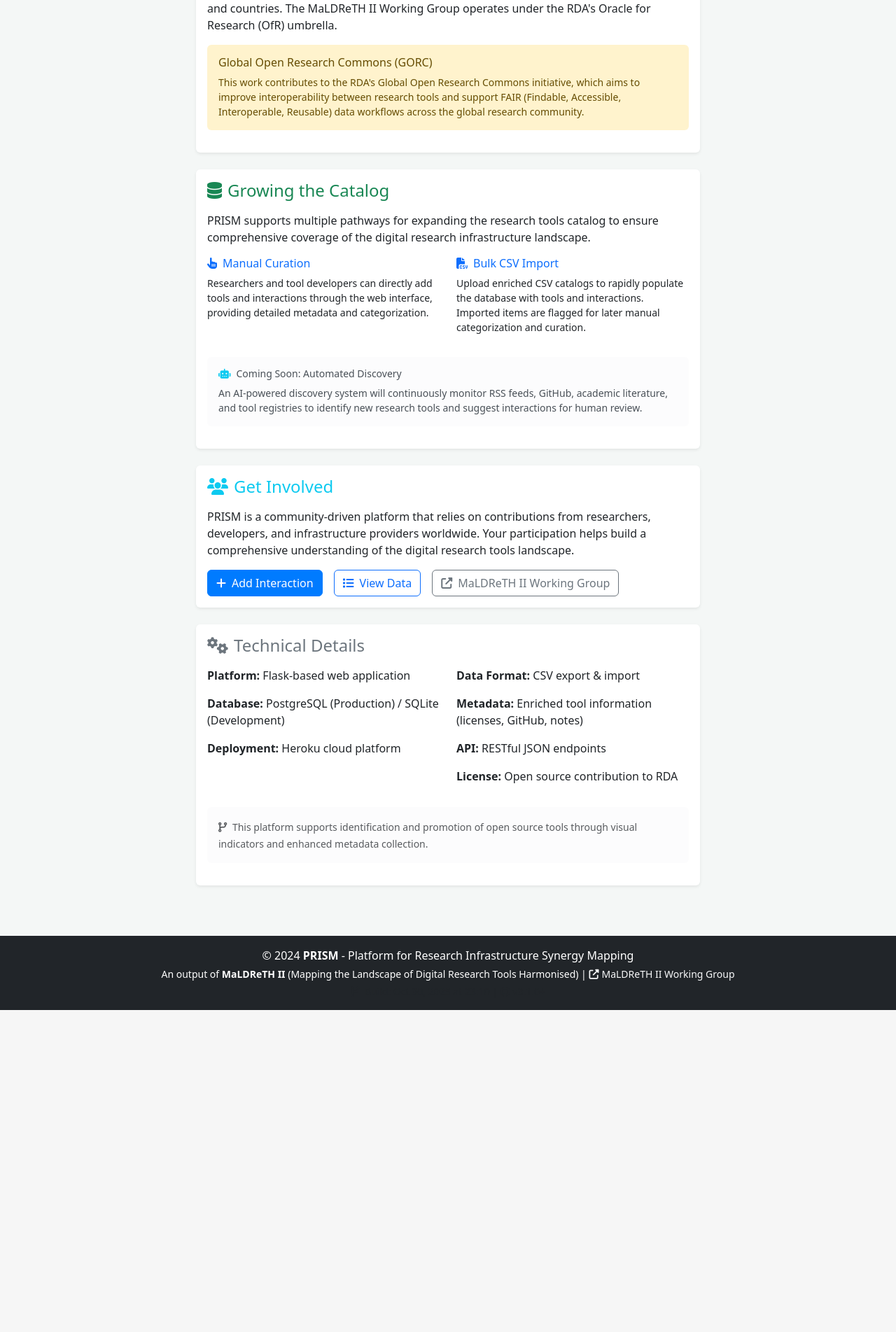
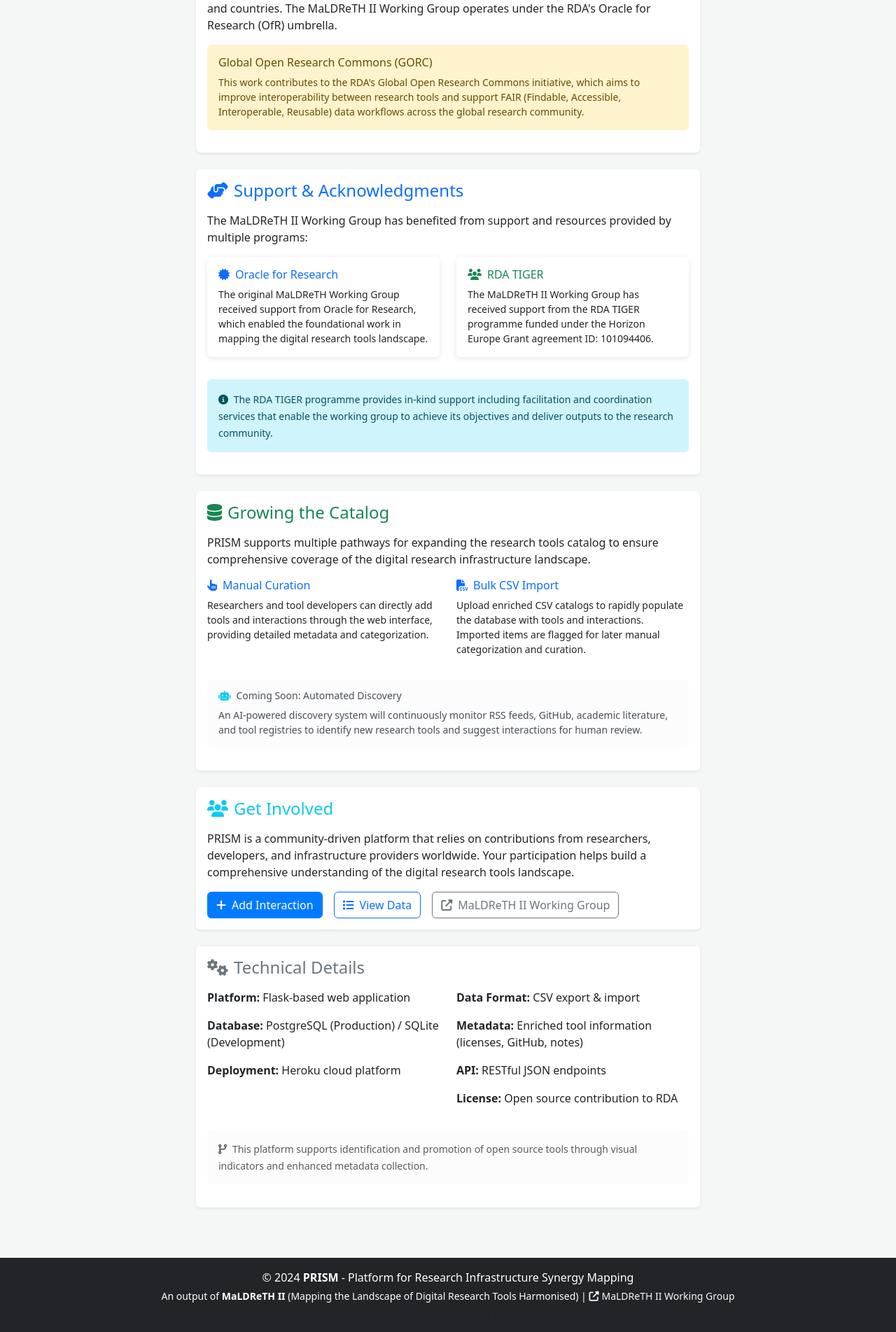
Before and after one commit to adammoore/maldreth-infrastructure-interactions, a Flask app: page /about in a window 1280 px wide. Shown: the part 1242-3145 px from the top of the page at 70% size. Before the commit the page ends 2685 px from the top, so only its background shows below. Run offline with Flask 3, Linux system fonts and the light colour scheme; some libraries are stand-ins or nearby versions.

Commit message:
feat: Add RDA TIGER programme acknowledgment to About page
Adds Support & Acknowledgments section highlighting both Oracle for
Research (MaLDReTH I) and RDA TIGER (MaLDReTH II) support.

Includes:
- Two-column card layout for both funding sources
- RDA TIGER Horizon Europe Grant ID: 101094406
- Explanation of in-kind support (facilitation and coordination)
- Visual distinction with colored borders

Requested by Ryan from RDA TIGER following positive feedback from
RDA IDW Brisbane session presentation.

🤖 Generated with [Claude Code](https://claude.com/claude-code)

Co-Authored-By: Claude <noreply@anthropic.com>

```diff
--- a/templates/about.html
+++ b/templates/about.html
@@ -101,6 +101,50 @@
                 </div>
             </div>
 
+            <!-- Support and Acknowledgments -->
+            <div class="card border-0 shadow-sm mb-4">
+                <div class="card-body">
+                    <h2 class="h4 text-primary mb-3">
+                        <i class="fas fa-hands-helping me-2"></i>Support & Acknowledgments
+                    </h2>
+                    <p>
+                        The MaLDReTH II Working Group has benefited from support and resources provided by multiple programs:
+                    </p>
+                    <div class="row">
+                        <div class="col-md-6 mb-3">
+                            <div class="card border-primary">
+                                <div class="card-body">
+                                    <h6 class="text-primary"><i class="fas fa-certificate me-2"></i>Oracle for Research</h6>
+                                    <p class="small mb-0">
+                                        The original MaLDReTH Working Group received support from Oracle for Research,
+                                        which enabled the foundational work in mapping the digital research tools landscape.
+                                    </p>
+                                </div>
+                            </div>
+                        </div>
+                        <div class="col-md-6 mb-3">
+                            <div class="card border-success">
+                                <div class="card-body">
+                                    <h6 class="text-success"><i class="fas fa-users me-2"></i>RDA TIGER</h6>
+                                    <p class="small mb-0">
+                                        The MaLDReTH II Working Group has received support from the RDA TIGER programme
+                                        funded under the Horizon Europe Grant agreement ID: 101094406.
+                                    </p>
+                                </div>
+                            </div>
+                        </div>
+                    </div>
+                    <div class="alert alert-info border-0 mt-3">
+                        <small>
+                            <i class="fas fa-info-circle me-1"></i>
+                            The RDA TIGER programme provides in-kind support including facilitation and coordination
+                            services that enable the working group to achieve its objectives and deliver outputs to the
+                            research community.
+                        </small>
+                    </div>
+                </div>
+            </div>
+
             <!-- Data Catalog & Import -->
             <div class="card border-0 shadow-sm mb-4">
                 <div class="card-body">
```
